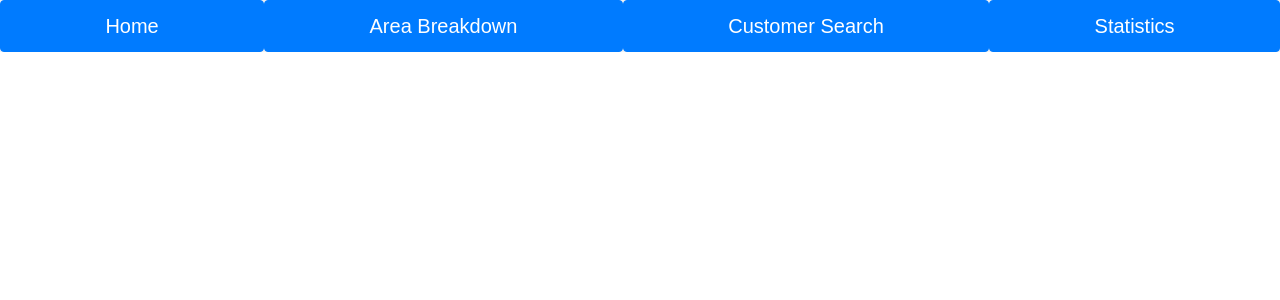
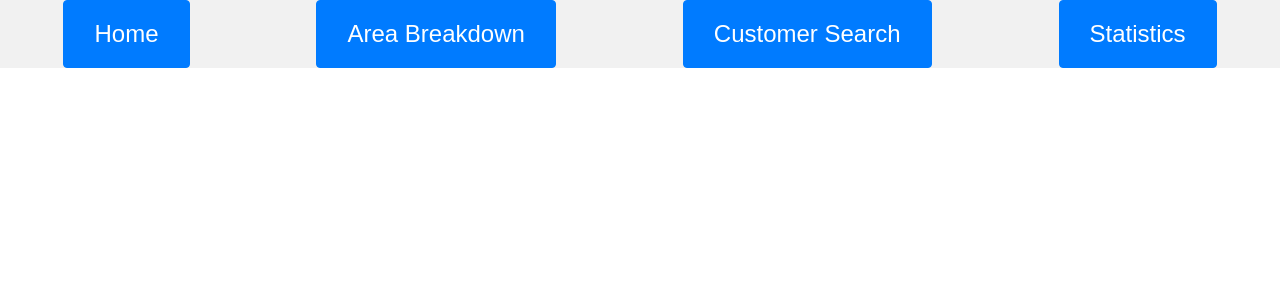
Before and after one commit to dev-yoder/database_project, a Flask app: template templates/index.html in a window 1280 px wide. Shown: the top 300 px of the page. Run offline with Flask 3, Linux system fonts and the light colour scheme; the template is opened without the code that fills it, so the values that code supplies are empty; some libraries are stand-ins or nearby versions.

Commit message:
header changes 2

```diff
--- a/static/css/styles.css
+++ b/static/css/styles.css
@@ -57,13 +57,12 @@
 
 .header {
   display: flex;
-  justify-content: center;
+  justify-content: space-around; /* Change from 'center' to 'space-around' */
   align-items: center;
   margin-bottom: 20px;
 }
 
 .header .btn {
-  flex-grow: 1;
-  font-size: 1.25rem; /* Increase the font size */
-  padding: 10px 20px; /* Add more padding to the buttons */
+  font-size: 1.5rem; /* Increase the font size further */
+  padding: 15px 30px; /* Add more padding to the buttons */
 }
```
